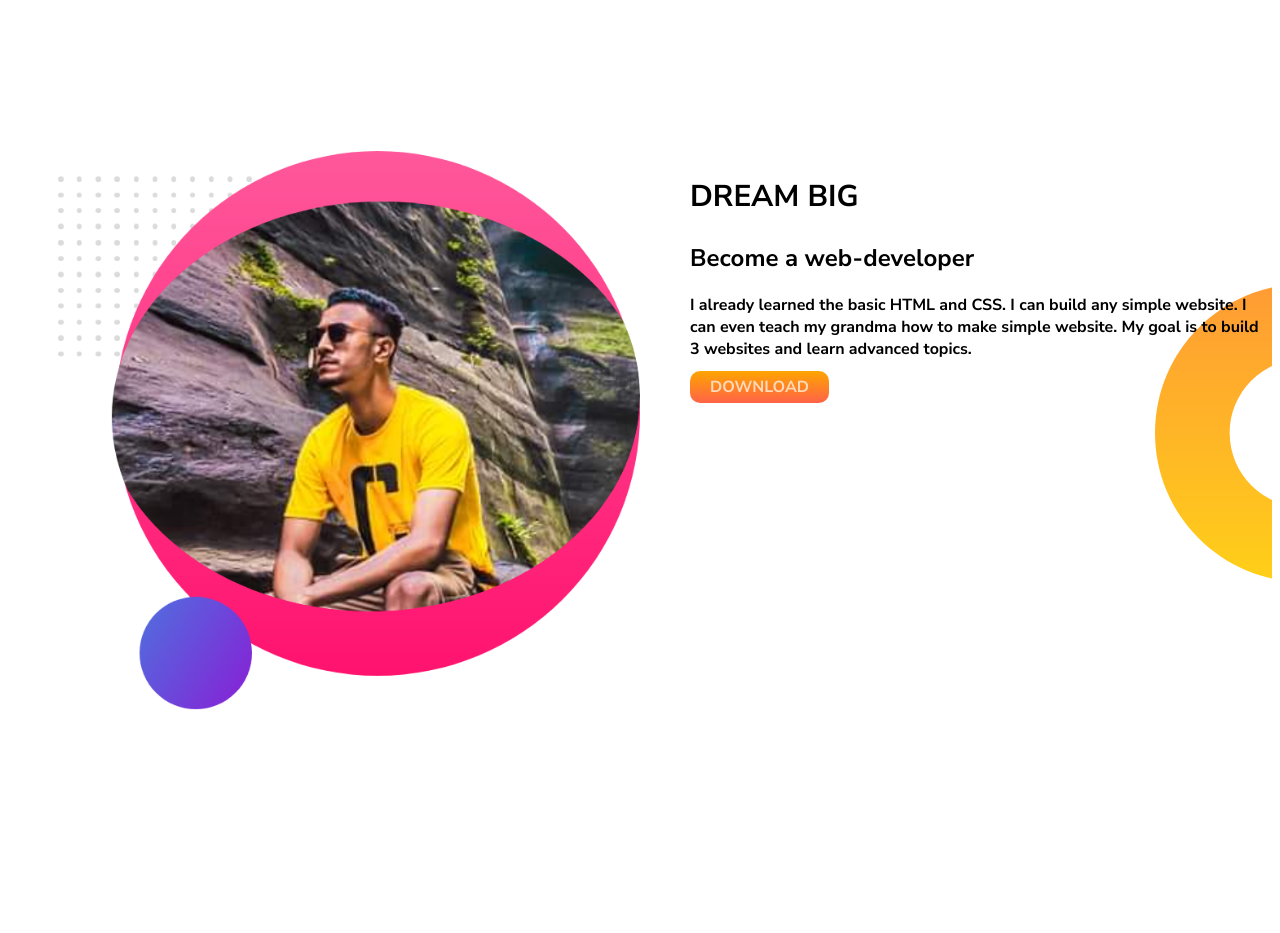
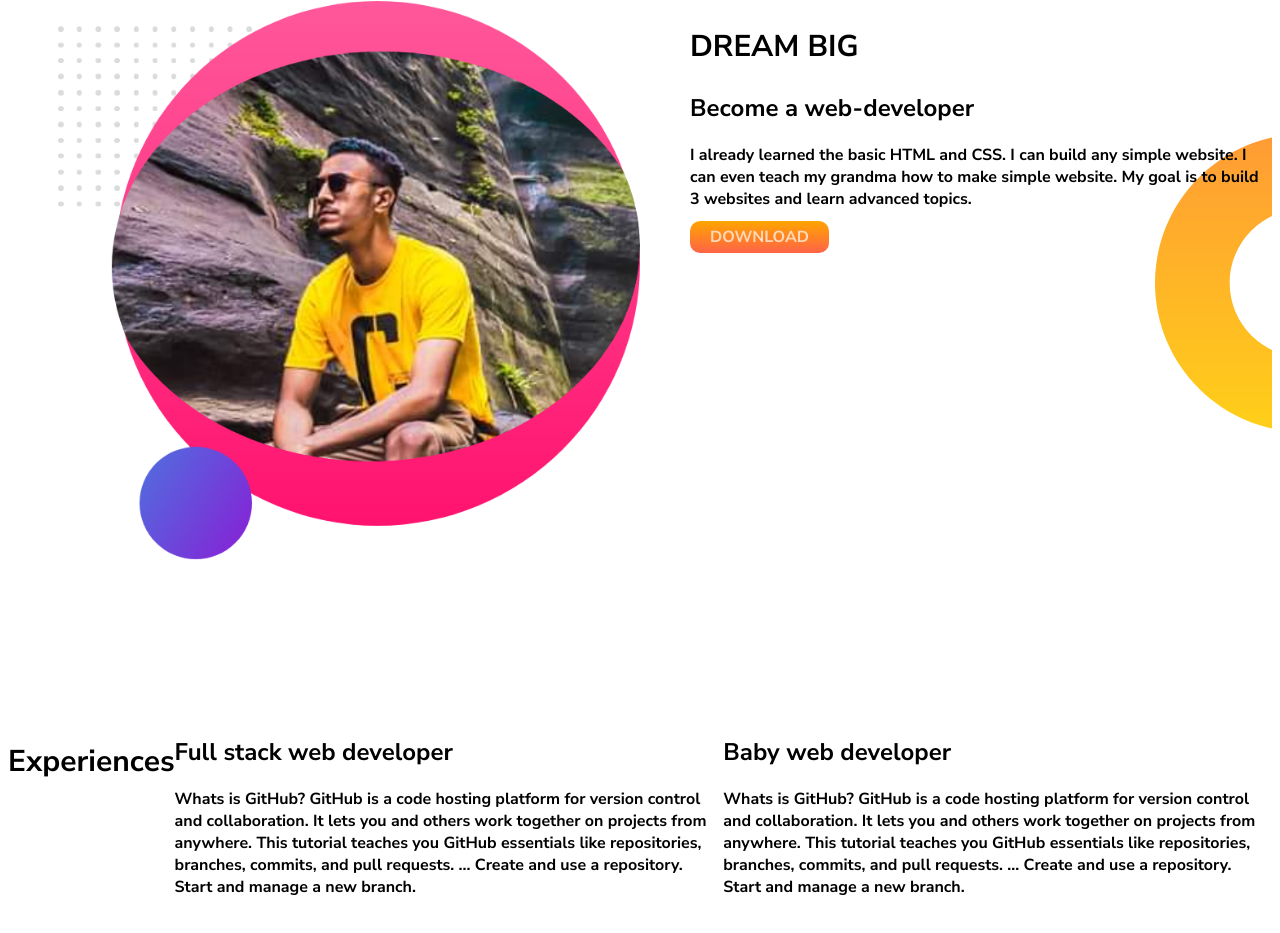
Before and after one commit to 1abdullahnabil1/developer-portfolio, a plain HTML site: page index.html in a window 1280 px wide. Shown: the part 591-1524 px from the top of the page. Before the commit the page ends 1457 px from the top, so only its background shows below. Drawn offline with Linux system fonts and the light colour scheme.

Commit message:
p added exp

```diff
--- a/index.html
+++ b/index.html
@@ -42,6 +42,25 @@
             <a class="link-button" target="blank" href="https://www.youtube.com">DOWNLOAD</a>
         </div>
     </section>
+    <section class="experence-area">
+        <h1>Experiences</h1>
+        <div>
+            <h2>Full stack web developer </h2>
+            <p>Whats is GitHub?
+                GitHub is a code hosting platform for version control and collaboration. It lets you and others work
+                together on projects from anywhere. This tutorial teaches you GitHub essentials like repositories,
+                branches, commits, and pull requests. ... Create and use a repository. Start and manage a new branch.
+            </p>
+        </div>
+        <div>
+            <h2>Baby web developer</h2>
+            <p>Whats is GitHub?
+                GitHub is a code hosting platform for version control and collaboration. It lets you and others work
+                together on projects from anywhere. This tutorial teaches you GitHub essentials like repositories,
+                branches, commits, and pull requests. ... Create and use a repository. Start and manage a new branch.
+            </p>
+        </div>
+    </section>
 
 
 </body>
--- a/style.css
+++ b/style.css
@@ -33,6 +33,7 @@ section{
 .top-banner{
     background-image: url(images/top-banner.png);
     background-repeat: no-repeat;
+    margin: 0px;
 }
 .dream-big{
     background-image: url(images/dream-bg.png);
```
